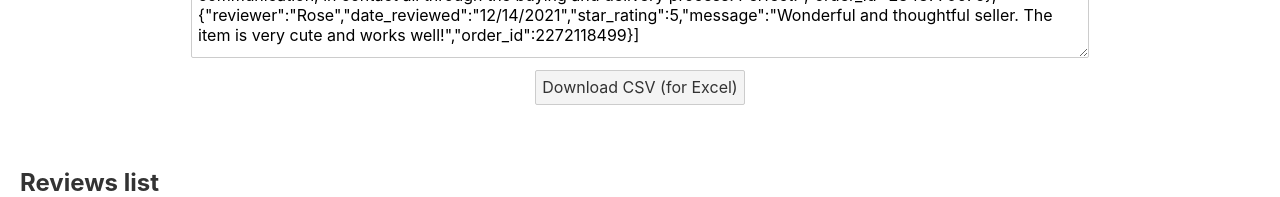
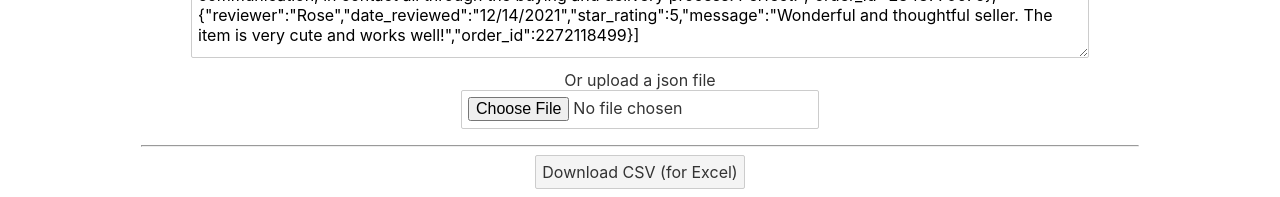
Before and after one commit to m0rg0t/etsy_reviews_viewer, a Svelte app: page / in a window 1280 px wide. Shown: the part 341-538 px from the top of the page. Built offline with nearby package versions, Linux system fonts and the light colour scheme.

Commit message:
Upload json file option added

```diff
--- a/src/App.svelte
+++ b/src/App.svelte
@@ -7,6 +7,7 @@
 
     export let reviews: Array<IReviewItem> = [];
     export let reviewsRawText: string = `[{"reviewer":"Amy","date_reviewed":"03/04/2022","star_rating":5,"message":"Great product, took its time arriving but in adequate time for the distance it was travelling. It’s made well. I’ve worn it in my hair for a couple of days and it does not budge! Great quality products for a quick and easy up dip that’s a little edgy. I’ll be recommending this shop again.","order_id":2370958767},{"reviewer":"Cécile","date_reviewed":"02/24/2022","star_rating":5,"message":"Very nice and very pleasant seller, thanks!","order_id":2359711045},{"reviewer":"Jaynie","date_reviewed":"02/07/2022","star_rating":5,"message":"Beautiful little item, excellent seller communication, in contact all through the buying and delivery process. Perfect!","order_id":2343770675},{"reviewer":"Rose","date_reviewed":"12/14/2021","star_rating":5,"message":"Wonderful and thoughtful seller. The item is very cute and works well!","order_id":2272118499}]`;
+    //export let reviewsRawText: string = `[]`;
     reviews = JSON.parse(reviewsRawText)
 
     const onDownloadCsv = () => {
@@ -16,13 +17,26 @@
     const onChangeReviewsTextarea = () => {
         reviews = JSON.parse(reviewsRawText)
     }
+
+    const uploadJson = async (e: any) => {
+        const file = e.target.files[0];
+        const reader = new FileReader();
+        reader.readAsText(file);
+        reader.onload = async (e: any) => {
+            reviews = JSON.parse(e.target.result);
+            reviewsRawText = JSON.stringify(reviews);
+        }
+    }
 </script>
 
 <header>
     <h1>Etsy review prettier</h1>
     <div class="input-reviews">
-        <label>Please enter your json</label>
-        <textarea on:change={onChangeReviewsTextarea} class="reviews-json" bind:value={reviewsRawText}></textarea>
+        <label for="json">Please enter your json</label>
+        <textarea name="json" id="json" on:change={onChangeReviewsTextarea} class="reviews-json" bind:value={reviewsRawText}></textarea>
+        <label for="upload_json">Or upload a json file</label>
+        <input id="upload_json" name="upload_json" type="file" accept=".json" on:change={uploadJson}/>
+        <hr/>
         <button on:click={onDownloadCsv}>Download CSV (for Excel)</button>
     </div>
 </header>
```
